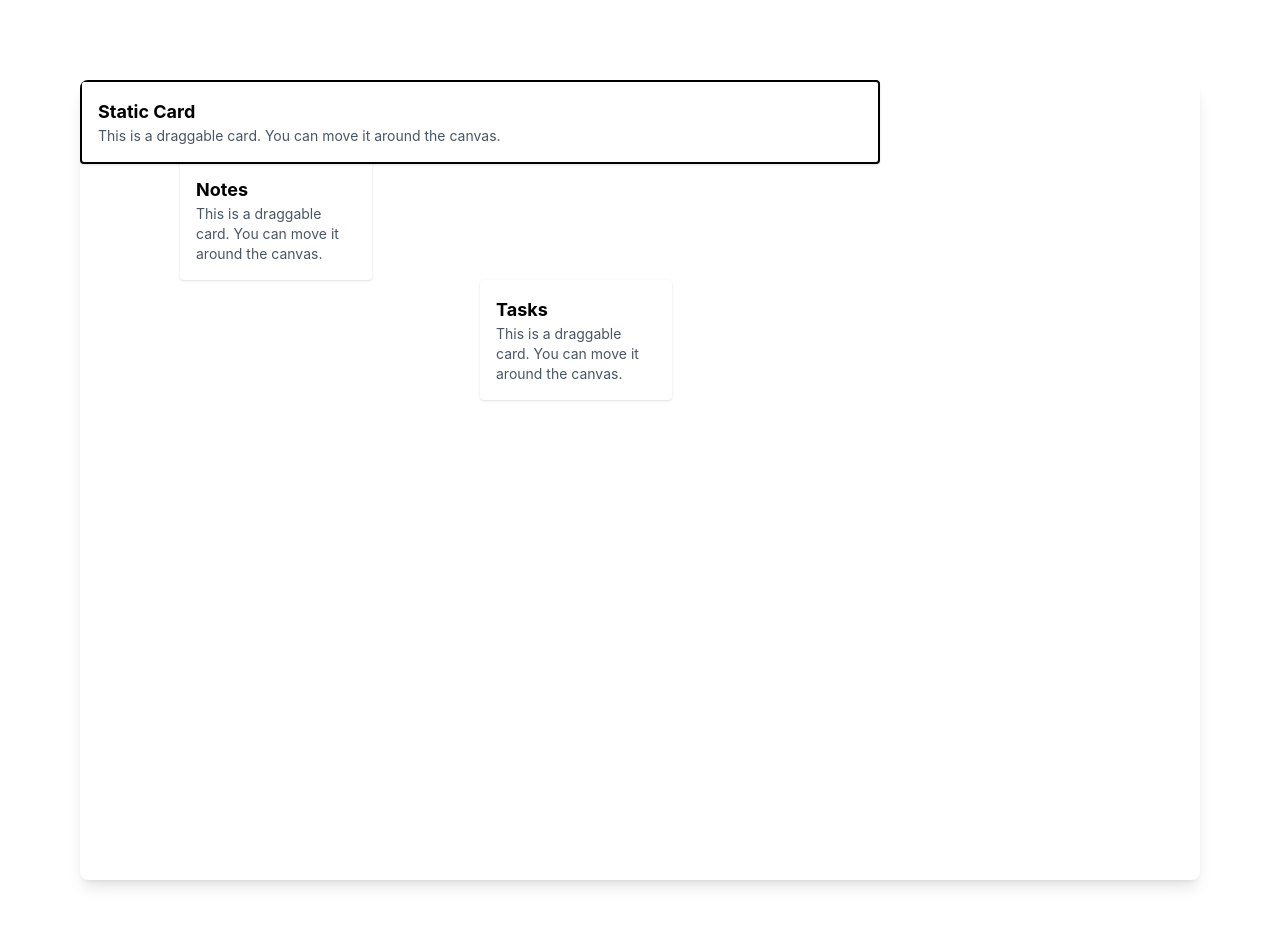
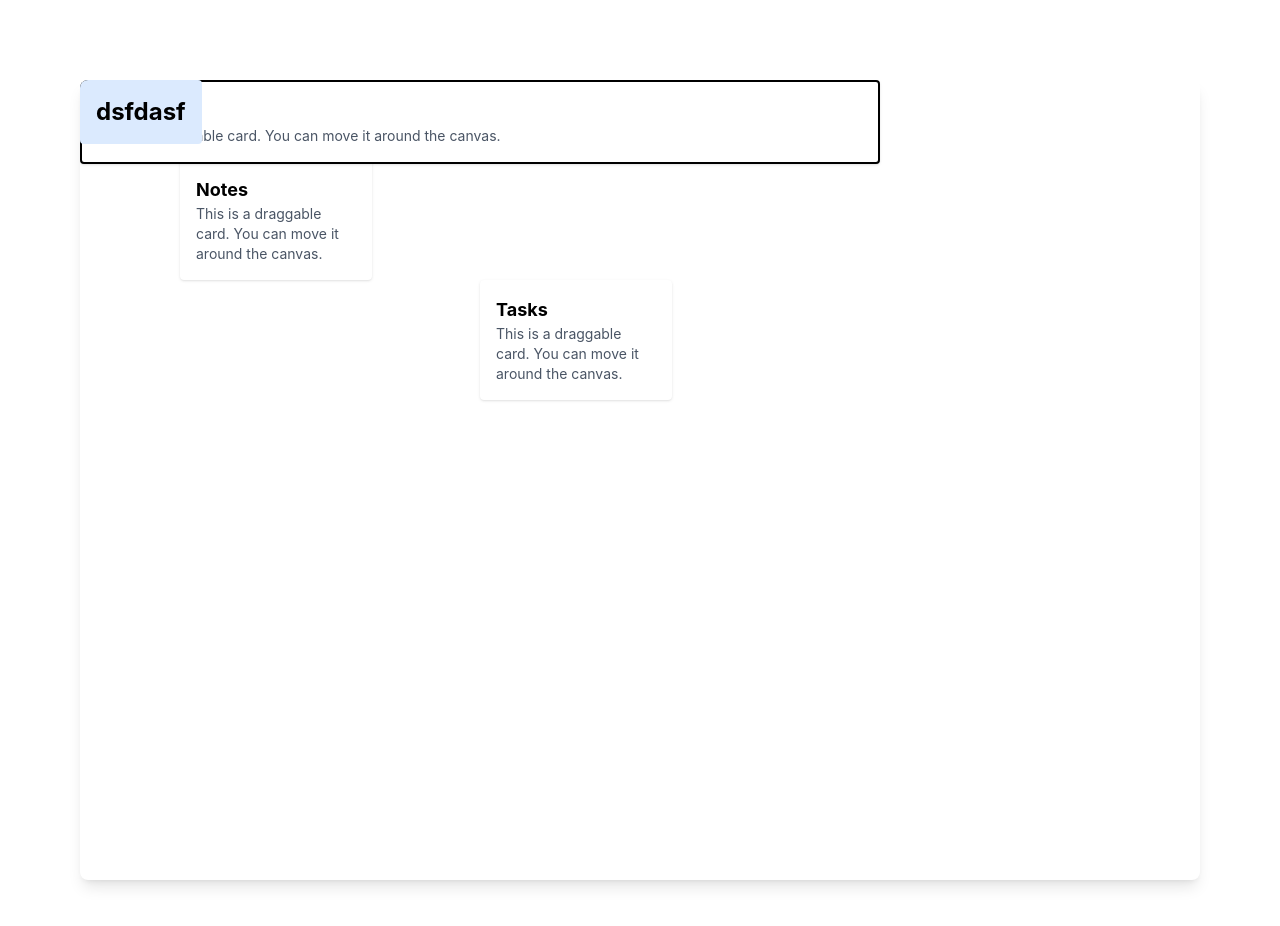
Before and after one commit to pusi2316/react-drag-canvas, a React (Vite) app in the folder react-drag-canvas/: page / in a window 1280 px wide. Shown: the top 926 px of the page. Built offline with nearby package versions, Linux system fonts and the light colour scheme.

Commit message:
Code cleanup

```diff
--- a/react-drag-canvas/src/App.tsx
+++ b/react-drag-canvas/src/App.tsx
@@ -43,6 +43,12 @@ export default function App() {
         >
           <MyCard title="Static Card" className="min-w-200 border-2" />
         </DragableWrapper>
+        <DragableWrapper id="free card" onPositionChange={updatePosition}>
+          <h1 className="text-2xl font-bold bg-blue-100 p-4 rounded">
+            {" "}
+            dsfdasf{" "}
+          </h1>
+        </DragableWrapper>
       </Canvas>
     </div>
   );
--- a/react-drag-canvas/src/components/DragableWrapper.tsx
+++ b/react-drag-canvas/src/components/DragableWrapper.tsx
@@ -1,4 +1,3 @@
-// DraggableItem.tsx
 import { useState, useEffect, useRef } from "react";
 import type { DraggableItemProps, Position } from "./types";
 
--- a/react-drag-canvas/src/components/types.ts
+++ b/react-drag-canvas/src/components/types.ts
@@ -9,7 +9,7 @@ export interface DraggableItemProps {
   initialY?: number;
   children: React.ReactNode;
   onPositionChange?: (id: string, position: Position) => void;
-  bounds?: boolean; // clamp to canvas bounds
+  bounds?: boolean;
   gridSnap?: number; // snap to grid (px)
   canvasRef?: React.RefObject<HTMLDivElement>; // for bounds checking
 }
@@ -17,7 +17,7 @@ export interface DraggableItemProps {
 export interface CanvasProps {
   children: React.ReactNode;
   className?: string;
-  gridSize?: number; // for visual grid background
+  gridSize?: number;
 }
 
 export interface CanvasItem {
```
